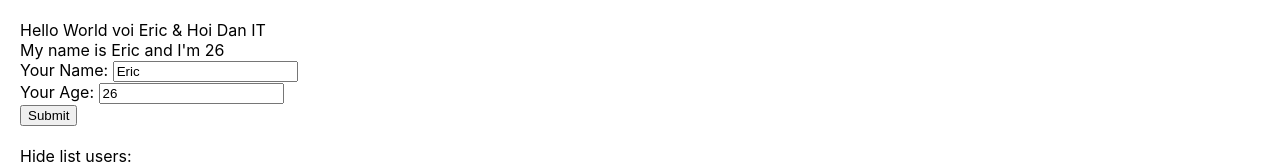
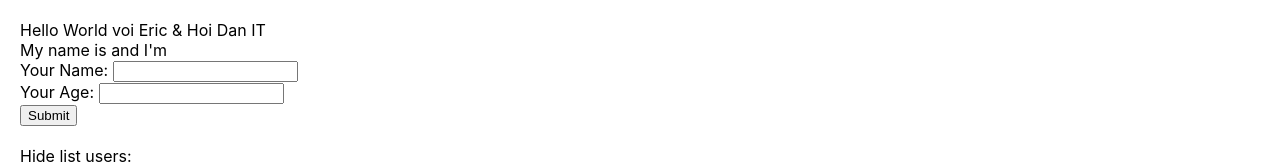
Before and after one commit to DHoangAnh/test-demo-react, a React (Create React App) app: page / in a window 1280 px wide. Shown: the top 167 px of the page. Built offline with nearby package versions, Linux system fonts and the light colour scheme.

Commit message:
video 26

```diff
--- a/src/components/UserInfor.js
+++ b/src/components/AddUserInfor.js
@@ -1,11 +1,11 @@
 import React from "react";
 
-class UserInfor extends React.Component {
+class AddUserInfor extends React.Component {
 
     state = {
-        name: 'Eric',
+        name: '',
         address: 'Hoi Dan IT',
-        age: 26
+        age: ''
     };
 
     handleOnChangeInput = (event) => {
@@ -25,7 +25,12 @@
 
     handleOnSubmit = (event) => {
         event.preventDefault();
-        console.log(this.state);
+
+        this.props.handleAddNewUser({
+            id: Math.floor((Math.random()*100)+1) + '-random',
+            name: this.state.name,
+            age: this.state.age
+        });
     }
 
     render() {
@@ -50,4 +55,4 @@
     };
 }
 
-export default UserInfor;
+export default AddUserInfor;
--- a/src/components/MyComponent.js
+++ b/src/components/MyComponent.js
@@ -2,7 +2,7 @@
 // function component
 import React from "react";
 import DisplayInfor from "./DisplayInfor";
-import UserInfor from "./UserInfor";
+import AddUserInfor from "./AddUserInfor";
 
 class MyComponent extends React.Component {
 
@@ -14,15 +14,26 @@
         ]
     }
 
+    handleAddNewUser = (userObj) => {
+        console.log(userObj);
+        this.setState({
+            listUsers: [userObj, ...this.state.listUsers]
+        });
+    }
+
     //JSX
     render() {
 
         // DRY: don't repeat yourself
         return(
             <div>
-                <UserInfor />
+                <AddUserInfor
+                    handleAddNewUser={this.handleAddNewUser}
+                />
                 <br />
-                <DisplayInfor listUsers={this.state.listUsers} />
+                <DisplayInfor
+                    listUsers={this.state.listUsers}
+                />
             </div>
         );
     };
```
